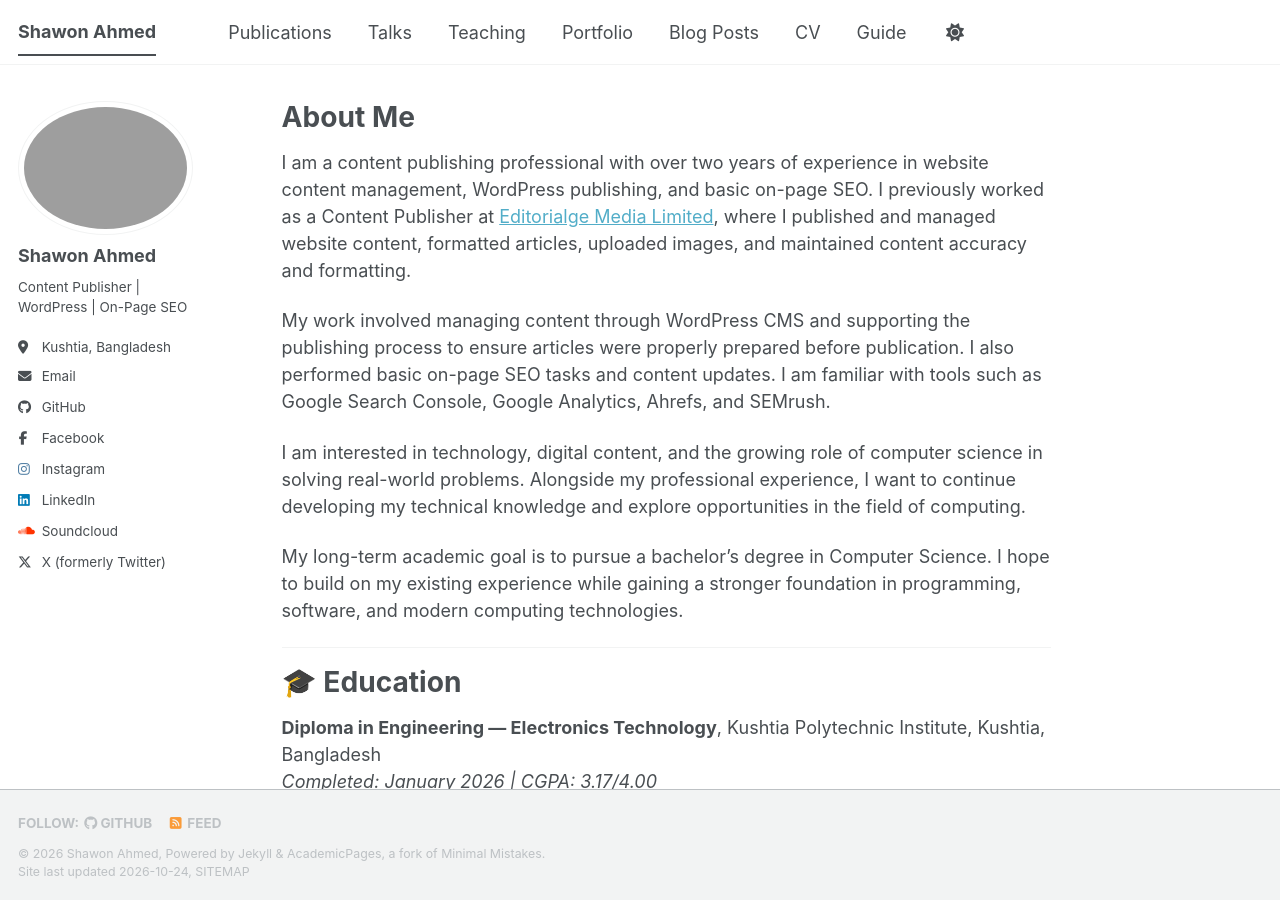
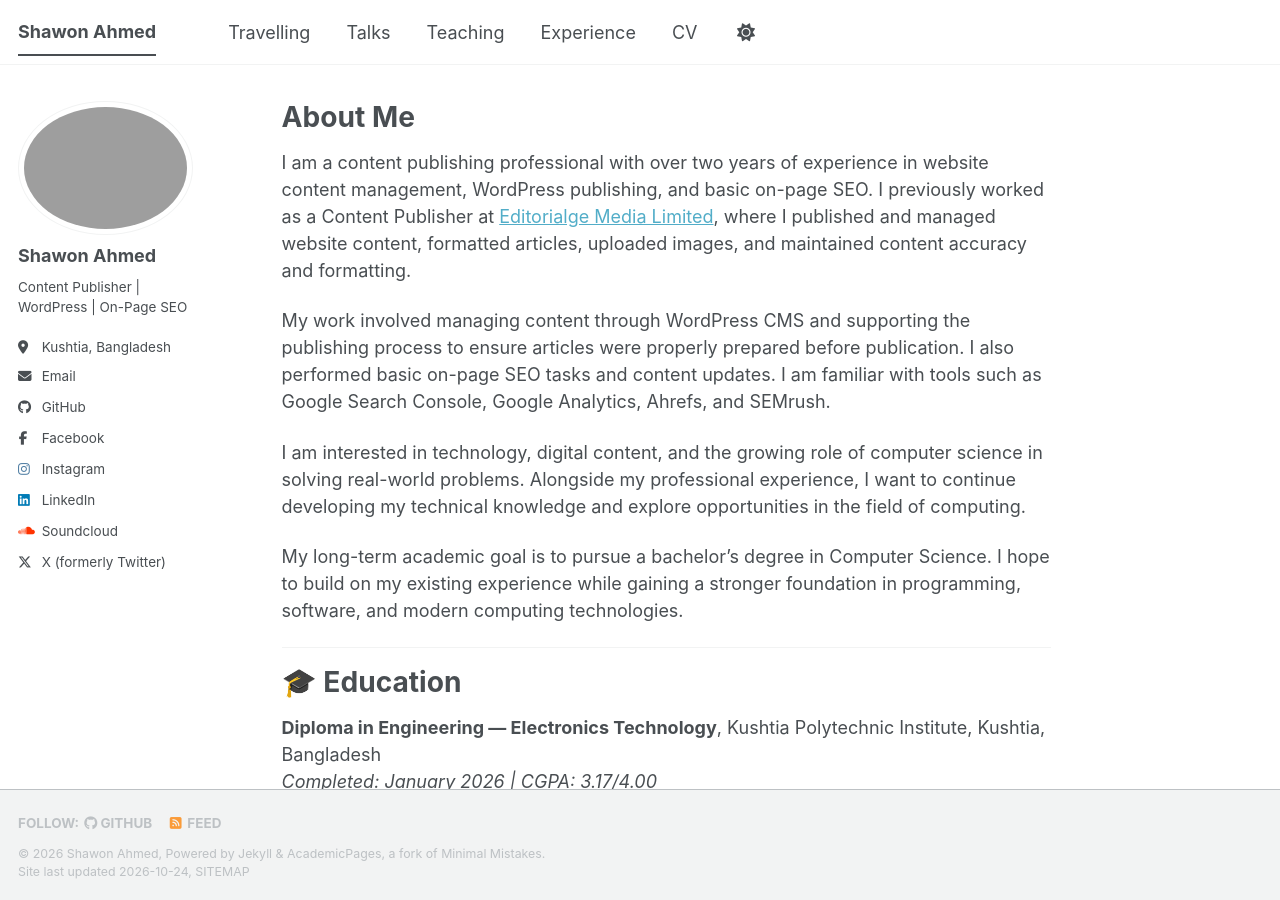
Before and after one commit to shawon123sa/shawon123sa.github.io, a Jekyll site: the page built from _pages/about.md, in a window 1280 px wide and 900 px high. Built offline with Jekyll 4.4.1, drawn with Linux system fonts in a browser that asks for light colours; a style sheet for code colours, icons or effects is not loaded.

Commit message:
Update navigation.yml

```diff
--- a/_data/navigation.yml
+++ b/_data/navigation.yml
@@ -8,8 +8,8 @@
 #      Markdown formatted page while the second is generated using JSON.
 
 main:
-  - title: "Publications"
-    url: /publications/
+  - title: "Travelling"
+    url: /Travelling/
 
   - title: "Talks"
     url: /talks/
@@ -17,14 +17,8 @@ main:
   - title: "Teaching"
     url: /teaching/
 
-  - title: "Portfolio"
-    url: /portfolio/
-
-  - title: "Blog Posts"
-    url: /year-archive/
+  - title: "Experience"
+    url: /Experience/
 
   - title: "CV"
     url: /cv/
-
-  - title: "Guide"
-    url: /markdown/
```
